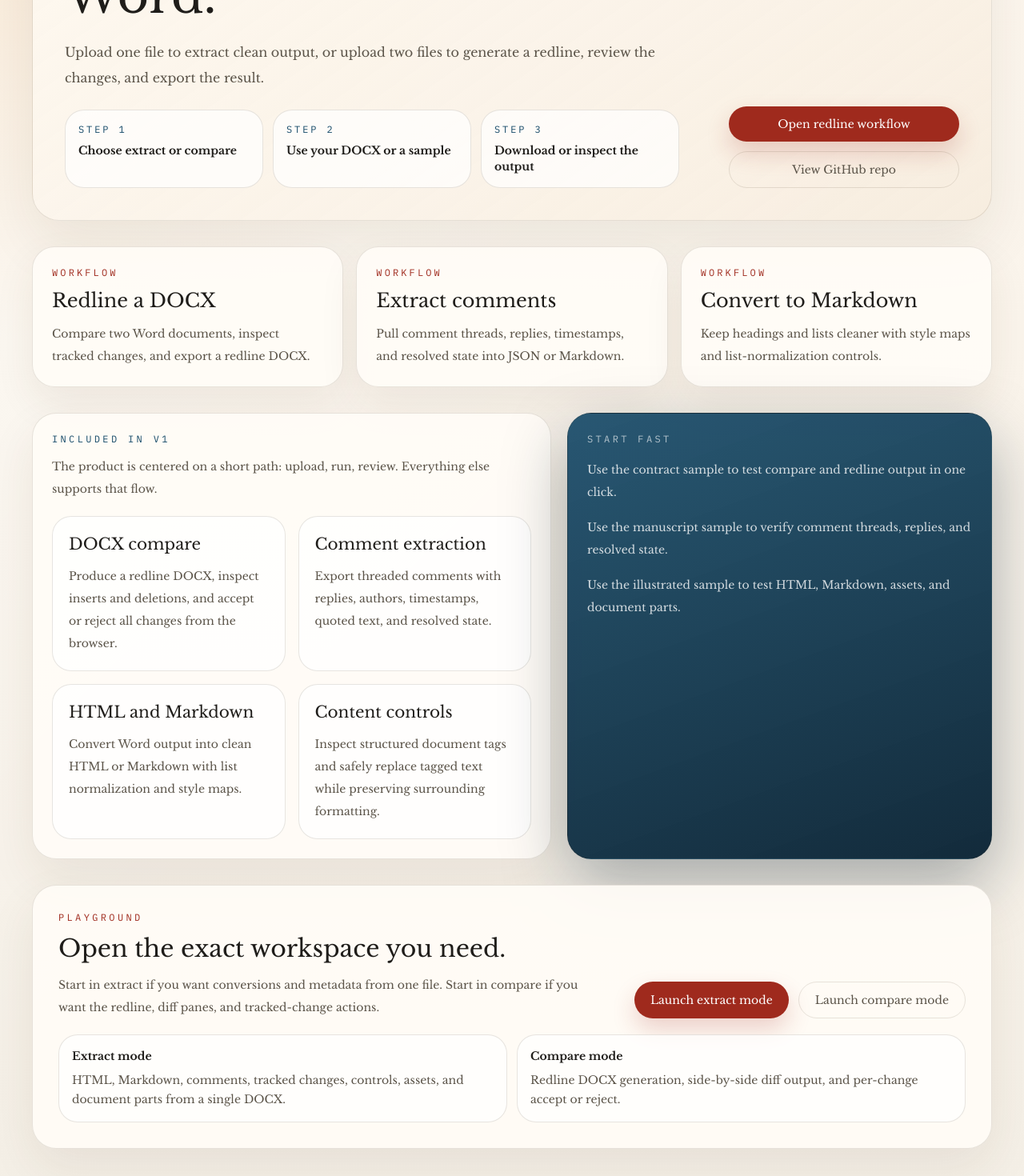
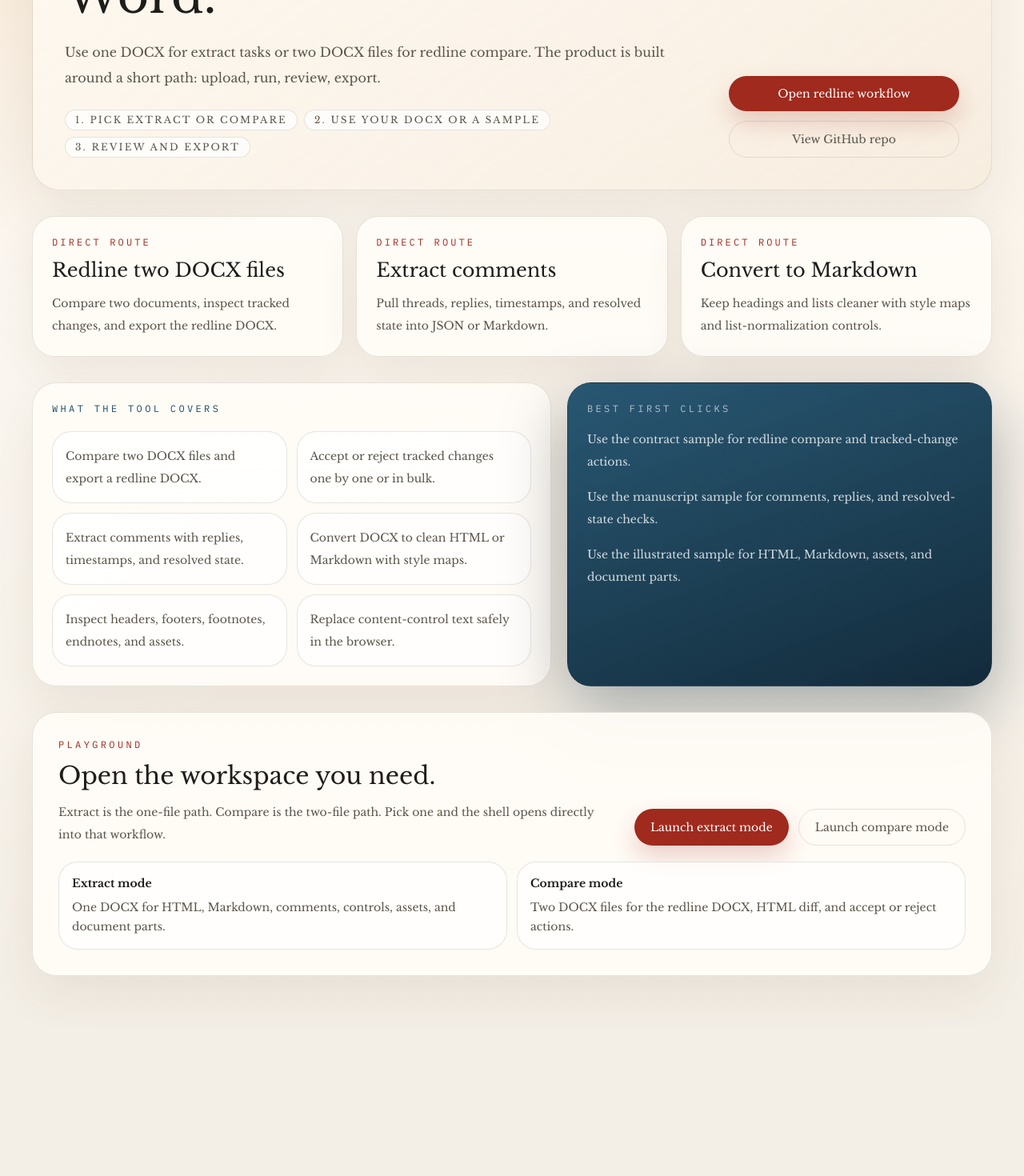
Before and after one commit to chayprabs/docx-redline-online, a Next.js app in the folder apps/web/: page / in a window 1280 px wide. Shown: the part 360-1830 px from the top of the page at 80% size. After the commit the page ends 1644 px from the top, so only its background shows below. Built offline with nearby package versions, Linux system fonts and the light colour scheme.

Commit message:
feat(ui): simplify the landing and launcher flow

```diff
--- a/apps/web/app/page.tsx
+++ b/apps/web/app/page.tsx
@@ -5,13 +5,13 @@ import { PlaygroundLauncher } from "../components/playground-launcher";
 const workflowCards = [
   {
     href: "/docx-redline",
-    title: "Redline a DOCX",
-    description: "Compare two Word documents, inspect tracked changes, and export a redline DOCX.",
+    title: "Redline two DOCX files",
+    description: "Compare two documents, inspect tracked changes, and export the redline DOCX.",
   },
   {
     href: "/docx-comments-extract",
     title: "Extract comments",
-    description: "Pull comment threads, replies, timestamps, and resolved state into JSON or Markdown.",
+    description: "Pull threads, replies, timestamps, and resolved state into JSON or Markdown.",
   },
   {
     href: "/docx-to-markdown",
@@ -33,26 +33,21 @@ export default function Home() {
               Compare DOCX versions online and work the redline without Word.
             </h1>
             <p className="mt-4 text-base leading-8 text-[color:var(--ink-muted)]">
-              Upload one file to extract clean output, or upload two files to generate a redline,
-              review the changes, and export the result.
+              Use one DOCX for extract tasks or two DOCX files for redline compare. The product is
+              built around a short path: upload, run, review, export.
             </p>
-            <div className="mt-6 grid gap-3 sm:grid-cols-3">
+            <div className="mt-6 flex flex-wrap gap-2">
               {[
-                { step: "1", title: "Choose extract or compare" },
-                { step: "2", title: "Use your DOCX or a sample" },
-                { step: "3", title: "Download or inspect the output" },
+                "1. Pick extract or compare",
+                "2. Use your DOCX or a sample",
+                "3. Review and export",
               ].map((item) => (
-                <div
-                  key={item.step}
-                  className="rounded-3xl border border-[color:var(--line)] bg-white/70 px-4 py-4"
+                <span
+                  key={item}
+                  className="rounded-full border border-[color:var(--line)] bg-white/75 px-3 py-1 text-xs uppercase tracking-[0.18em] text-[color:var(--ink-muted)]"
                 >
-                  <p className="font-mono text-xs uppercase tracking-[0.24em] text-[color:var(--accent-2)]">
-                    Step {item.step}
-                  </p>
-                  <p className="mt-2 text-sm font-semibold text-[color:var(--ink)]">
-                    {item.title}
-                  </p>
-                </div>
+                  {item}
+                </span>
               ))}
             </div>
           </div>
@@ -83,7 +78,7 @@ export default function Home() {
             href={card.href}
           >
             <p className="font-mono text-xs uppercase tracking-[0.26em] text-[color:var(--accent)]">
-              Workflow
+              Direct route
             </p>
             <h2 className="mt-3 text-2xl leading-tight text-[color:var(--ink)]">{card.title}</h2>
             <p className="mt-3 text-sm leading-7 text-[color:var(--ink-muted)]">
@@ -96,52 +91,35 @@ export default function Home() {
       <section className="grid gap-5 pt-8 lg:grid-cols-[1.1fr_0.9fr]">
         <div className="rounded-[30px] border border-[color:var(--line)] bg-[color:var(--surface-elevated)] p-6 shadow-[0_24px_60px_rgba(71,48,29,0.08)]">
           <p className="font-mono text-xs uppercase tracking-[0.28em] text-[color:var(--accent-2)]">
-            Included in v1
+            What the tool covers
           </p>
-          <p className="mt-3 max-w-2xl text-sm leading-7 text-[color:var(--ink-muted)]">
-            The product is centered on a short path: upload, run, review. Everything else supports
-            that flow.
-          </p>
-          <div className="mt-5 grid gap-4 md:grid-cols-2">
-            <div className="rounded-3xl border border-[color:var(--line)] bg-white/80 p-5">
-              <h3 className="text-xl text-[color:var(--ink)]">DOCX compare</h3>
-              <p className="mt-3 text-sm leading-7 text-[color:var(--ink-muted)]">
-                Produce a redline DOCX, inspect inserts and deletions, and accept or reject all
-                changes from the browser.
-              </p>
-            </div>
-            <div className="rounded-3xl border border-[color:var(--line)] bg-white/80 p-5">
-              <h3 className="text-xl text-[color:var(--ink)]">Comment extraction</h3>
-              <p className="mt-3 text-sm leading-7 text-[color:var(--ink-muted)]">
-                Export threaded comments with replies, authors, timestamps, quoted text, and
-                resolved state.
-              </p>
-            </div>
-            <div className="rounded-3xl border border-[color:var(--line)] bg-white/80 p-5">
-              <h3 className="text-xl text-[color:var(--ink)]">HTML and Markdown</h3>
-              <p className="mt-3 text-sm leading-7 text-[color:var(--ink-muted)]">
-                Convert Word output into clean HTML or Markdown with list normalization and style
-                maps.
-              </p>
-            </div>
-            <div className="rounded-3xl border border-[color:var(--line)] bg-white/80 p-5">
-              <h3 className="text-xl text-[color:var(--ink)]">Content controls</h3>
-              <p className="mt-3 text-sm leading-7 text-[color:var(--ink-muted)]">
-                Inspect structured document tags and safely replace tagged text while preserving
-                surrounding formatting.
-              </p>
-            </div>
+          <div className="mt-5 grid gap-3 md:grid-cols-2">
+            {[
+              "Compare two DOCX files and export a redline DOCX.",
+              "Accept or reject tracked changes one by one or in bulk.",
+              "Extract comments with replies, timestamps, and resolved state.",
+              "Convert DOCX to clean HTML or Markdown with style maps.",
+              "Inspect headers, footers, footnotes, endnotes, and assets.",
+              "Replace content-control text safely in the browser.",
+            ].map((item) => (
+              <div
+                key={item}
+                className="rounded-3xl border border-[color:var(--line)] bg-white/80 px-4 py-4 text-sm leading-7 text-[color:var(--ink-muted)]"
+              >
+                {item}
+              </div>
+            ))}
           </div>
         </div>
 
         <div className="rounded-[30px] border border-[color:var(--line)] bg-[linear-gradient(160deg,rgba(22,74,104,0.92),rgba(9,34,52,0.96))] p-6 text-white shadow-[0_30px_80px_rgba(15,33,48,0.35)]">
           <p className="font-mono text-xs uppercase tracking-[0.28em] text-white/65">
-            Start fast
+            Best first clicks
           </p>
           <div className="mt-4 space-y-4 text-sm leading-7 text-white/80">
-            <p>Use the contract sample to test compare and redline output in one click.</p>
-            <p>Use the manuscript sample to verify comment threads, replies, and resolved state.</p>
-            <p>Use the illustrated sample to test HTML, Markdown, assets, and document parts.</p>
+            <p>Use the contract sample for redline compare and tracked-change actions.</p>
+            <p>Use the manuscript sample for comments, replies, and resolved-state checks.</p>
+            <p>Use the illustrated sample for HTML, Markdown, assets, and document parts.</p>
           </div>
         </div>
       </section>
--- a/apps/web/components/playground-launcher.tsx
+++ b/apps/web/components/playground-launcher.tsx
@@ -37,11 +37,11 @@ export function PlaygroundLauncher() {
             Playground
           </p>
           <h2 className="mt-3 text-3xl leading-tight text-[color:var(--ink)]">
-            Open the exact workspace you need.
+            Open the workspace you need.
           </h2>
           <p className="mt-3 text-sm leading-7 text-[color:var(--ink-muted)]">
-            Start in extract if you want conversions and metadata from one file. Start in compare
-            if you want the redline, diff panes, and tracked-change actions.
+            Extract is the one-file path. Compare is the two-file path. Pick one and the shell
+            opens directly into that workflow.
           </p>
         </div>
         <div className="flex flex-wrap gap-3">
@@ -62,19 +62,21 @@ export function PlaygroundLauncher() {
         </div>
       </div>
       <div className="mt-5 grid gap-3 text-sm text-[color:var(--ink-muted)] md:grid-cols-2">
-        <div className="rounded-3xl border border-[color:var(--line)] bg-white/70 p-4">
-          <p className="font-semibold text-[color:var(--ink)]">Extract mode</p>
-          <p className="mt-2 leading-6">
-            HTML, Markdown, comments, tracked changes, controls, assets, and document parts from a
-            single DOCX.
-          </p>
-        </div>
-        <div className="rounded-3xl border border-[color:var(--line)] bg-white/70 p-4">
-          <p className="font-semibold text-[color:var(--ink)]">Compare mode</p>
-          <p className="mt-2 leading-6">
-            Redline DOCX generation, side-by-side diff output, and per-change accept or reject.
-          </p>
-        </div>
+        {[
+          {
+            title: "Extract mode",
+            detail: "One DOCX for HTML, Markdown, comments, controls, assets, and document parts.",
+          },
+          {
+            title: "Compare mode",
+            detail: "Two DOCX files for the redline DOCX, HTML diff, and accept or reject actions.",
+          },
+        ].map((item) => (
+          <div key={item.title} className="rounded-3xl border border-[color:var(--line)] bg-white/70 p-4">
+            <p className="font-semibold text-[color:var(--ink)]">{item.title}</p>
+            <p className="mt-2 leading-6">{item.detail}</p>
+          </div>
+        ))}
       </div>
     </section>
   );
```
